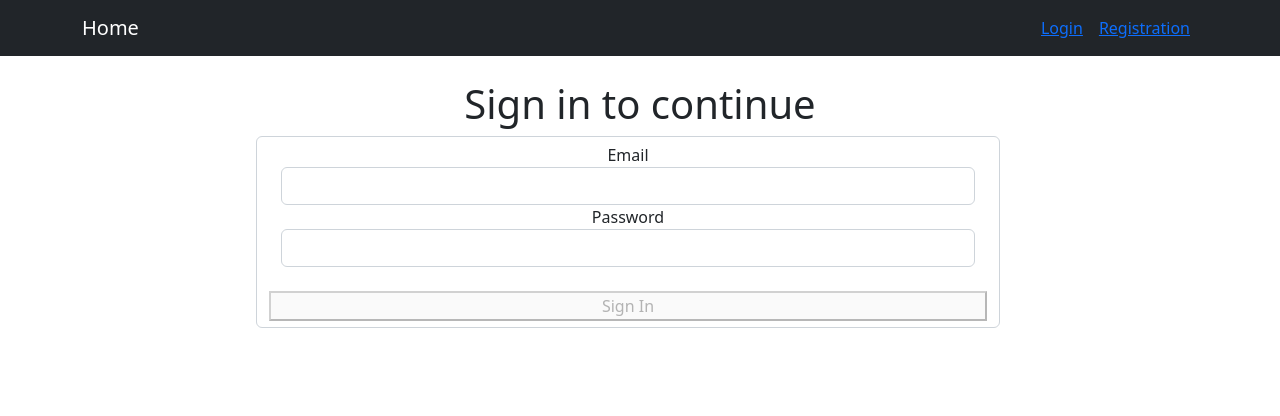
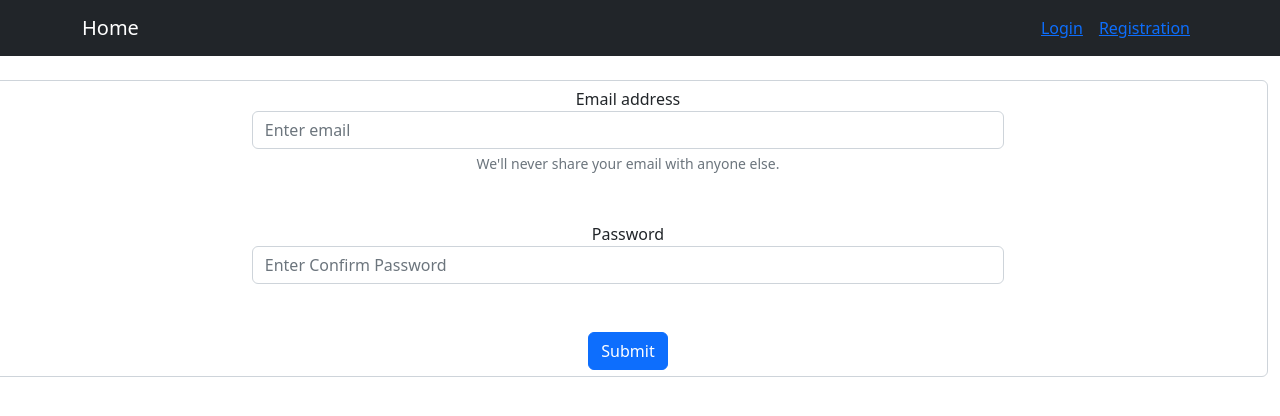
Before and after one commit to darkling10/Intern-project, a React (Create React App) app in the folder intern-frontend/: page /login in a window 1280 px wide. Shown: the top 416 px of the page. Built offline with nearby package versions, Linux system fonts and the light colour scheme.

Commit message:
Login Form created

```diff
--- a/intern-frontend/src/components/Form/FormDemo.js
+++ /dev/null
@@ -1,31 +0,0 @@
-import React, { useState } from "react";
-
-const FormDemo = () => {
-  const [first, setfirst] = useState("");
-  const submitHandler = async (e) => {
-    e.preventDefault();
-    console.log(first);
-
-    let response = await fetch("http://localhost:8080/demo", {
-      method: "GET",
-    });
-    console.log(response);
-  };
-
-  const changeHandler = (e) => {
-    setfirst(e.target.value);
-    // console.log(e.target.value)
-  };
-  return (
-    <div>
-      <form onSubmit={submitHandler} method="get" action="/demo">
-        <label htmlFor="name"></label>
-        <input type="name" id="name" name="name" onChange={changeHandler} />
-
-        <button type="submit">Submit</button>
-      </form>
-    </div>
-  );
-};
-
-export default FormDemo;
--- a/intern-frontend/src/components/Form/FormLogin.js
+++ b/intern-frontend/src/components/Form/FormLogin.js
@@ -1,16 +1,88 @@
-import React, { useState } from "react";
+import React, { useState, useEffect } from "react";
+import classes from "./FormLogin.module.css";
+import { setItem } from "../../services/getList";
+import axios from "axios";
 
 const FormLogin = () => {
+  const [inputField, setInputField] = useState({
+    email: "",
 
+    password: "",
+  });
 
+  const [errorField, setErrorField] = useState({
+    emailErr: "",
 
-  const submitHandler = (e) => {
-    e.preventDefault();
-    console.log(e.target);
+    passwordErr: "",
+  });
+
+  const inputHandler = (event) => {
+    setInputField({ ...inputField, [event.target.name]: event.target.value });
+  };
+
+  const handleSubmit = async (event) => {
+    event.preventDefault();
+
+    if (validForm(inputField)) {
+      const user = {
+        email: inputField.email,
+
+        password: inputField.password,
+      };
+
+      try {
+        setItem(user);
+      } catch (e) {
+        return e;
+      }
+    } else {
+      console.log("invalid");
+    }
+  };
+
+  const validForm = (inputField) => {
+    let formIsValid = true;
+
+    const validEmailRegex = RegExp(
+      /^(([^<>()[\]\.,;:\s@\"]+(\.[^<>()[\]\.,;:\s@\"]+)*)|(\".+\"))@(([^<>()[\]\.,;:\s@\"]+\.)+[^<>()[\]\.,;:\s@\"]{2,})$/i
+    );
+
+    setErrorField({
+      emailErr: "",
+
+      passwordErr: "",
+    });
+
+    if (inputField.email === "") {
+      formIsValid = false;
+      setErrorField((prevState) => ({
+        ...prevState,
+        emailErr: "Please enter valid email",
+      }));
+    }
+
+    if (inputField.email !== "" && !validEmailRegex.test(inputField.email)) {
+      formIsValid = false;
+      setErrorField((prevState) => ({
+        ...prevState,
+        emailErr: "Email is not valid",
+      }));
+    }
+
+    if (inputField.password === "") {
+      formIsValid = false;
+      setErrorField((prevState) => ({
+        ...prevState,
+        passwordErr: "Please enter valid password",
+      }));
+    }
+
+    return formIsValid;
   };
 
   return (
-    <form className="form-control row" onSubmit={submitHandler}>
+    <>
+      <form className="form-control row" method="post" action="/login-user">
         <div style={{ margin: "auto", width: "60%" }}>
           <div className="form-group row">
             <label htmlFor="email">Email address</label>
@@ -21,13 +93,20 @@ const FormLogin = () => {
               id="email"
               aria-describedby="emailHelp"
               placeholder="Enter email"
+              value={inputField.email}
+              onChange={inputHandler}
+              autoComplete="off"
             />
+            {errorField.emailErr.length > 0 && (
+              <span className={classes.error}>{errorField.emailErr}</span>
+            )}
             <small id="emailHelp" className="form-text text-muted">
               We'll never share your email with anyone else.
             </small>
           </div>
+
           <br></br>
-
+          <br></br>
           <div className="form-group row">
             <label htmlFor="password">Password</label>
             <input
@@ -36,19 +115,26 @@ const FormLogin = () => {
               className="form-control"
               id="password"
               placeholder="Enter Confirm Password"
+              value={inputField.password}
+              onChange={inputHandler}
             />
+            {errorField.passwordErr.length > 0 && (
+              <span className={classes.error}>{errorField.passwordErr}</span>
+            )}
           </div>
+          <br></br>
 
           <br></br>
           <button
             type="submit"
             className="btn btn-primary"
-          onSubmit={submitHandler}
+            onClick={handleSubmit}
           >
             Submit
           </button>
         </div>
       </form>
+    </>
   );
 };
 
--- /dev/null
+++ b/intern-frontend/src/components/Form/FormLogin.module.css
@@ -0,0 +1,3 @@
+.error{
+    color:red;
+}
--- a/intern-frontend/src/components/Form/FormRegistration.js
+++ b/intern-frontend/src/components/Form/FormRegistration.js
@@ -12,7 +12,7 @@ const FormLogin = () => {
     cpassword: "",
   });
 
-  const [list, setList] = useState([]);
+
 
   const [errorField, setErrorField] = useState({
     nameErr: "",
@@ -38,16 +38,14 @@ const FormLogin = () => {
         phone:inputField.phone,
         password:inputField.password
       }
-      console.log(user)
+
       try {
-       axios.post("http://localhost:8080/users/add",user)
-       .then(response =>(
-        console.log(response)
-       ))
-
-      } catch (e) {}
+       setItem(user)
+      } catch (e) {
+        return e;
+      }
     } else {
-      console.log("invalid");
+      console.log("invalid")
     }
   };
 
--- a/intern-frontend/src/components/Form/FormikLogin.js
+++ /dev/null
@@ -1,107 +0,0 @@
-import React from "react";
-import { Formik } from "formik";
-
-
-const initialValues = {
-  email: "",
-  password: ""
-};
-
-const validate = (values) => {
-  let errors = {};
-  const regex = /^[^\s@]+@[^\s@]+\.[^\s@]{2,}$/i;
-
-  if (!values.email) {
-    errors.email = "Email is required";
-  } else if (!regex.test(values.email)) {
-    errors.email = "Invalid Email";
-  }
-
-  if (!values.password) {
-    errors.password = "Password is required";
-  } else if (values.password.length < 4) {
-    errors.password = "Password too short";
-  }
-
-  return errors;
-};
-
-const submitForm = (values) => {
-  console.log(values);
-};
-
-const FormikLogin = () => {
-  return (
-    <Formik
-      initialValues={initialValues}
-      validate={validate}
-      onSubmit={submitForm}
-    >
-      {(formik) => {
-        const {
-          values,
-          handleChange,
-          handleSubmit,
-          errors,
-          touched,
-          handleBlur,
-          isValid,
-          dirty
-        } = formik;
-        return (
-          <div className="container"  style={{ margin: "auto", width: "60%" }}>
-            <h1>Sign in to continue</h1>
-            <form onSubmit={handleSubmit} className="form-control row">
-              <div className="form-row">
-                <label htmlFor="email">Email</label>
-                <input
-                  type="email"
-                  name="email"
-                  id="email"
-
-                  value={values.email}
-                  onChange={handleChange}
-                  onBlur={handleBlur}
-                  className={
-                    errors.email && touched.email ? "input-error" : "form-control"
-                  }
-                />
-                {errors.email && touched.email && (
-                  <span className="error">{errors.email}</span>
-                )}
-              </div>
-
-              <div className="form-row">
-                <label htmlFor="password">Password</label>
-                <input
-                  type="password"
-                  name="password"
-                  id="password"
-                  value={values.password}
-                  onChange={handleChange}
-                  onBlur={handleBlur}
-                  className={
-                    errors.password && touched.password ? "input-error" : "form-control"
-                  }
-                />
-                {errors.password && touched.password && (
-                  <span className="error">{errors.password}</span>
-                )}
-              </div>
-                <br></br>
-              <button
-                type="submit"
-                className={!(dirty && isValid) ? "disabled-btn" : "btn btn-primary"}
-                disabled={!(dirty && isValid)}
-              >
-                Sign In
-              </button>
-            </form>
-          </div>
-        );
-      }}
-    </Formik>
-  );
-};
-
-export default FormikLogin;
--- a/intern-frontend/src/components/Login.js
+++ b/intern-frontend/src/components/Login.js
@@ -1,14 +1,13 @@
 import React from "react";
-import FormikLogin from "./Form/FormikLogin";
-import { Card } from "react-bootstrap";
+import FormLogin from "./Form/FormLogin";
+
 import NavbarUser from "./widget/Navbar";
-import FormLogin from "./Form/FormLogin";
 
 function Login() {
   return (
     <>
       <NavbarUser />
-      <FormikLogin />
+      <FormLogin />
     </>
   );
 }
--- a/intern-frontend/src/components/Registration.js
+++ b/intern-frontend/src/components/Registration.js
@@ -1,6 +1,6 @@
 import React from "react";
 import FormRegistration from "../components/Form/FormRegistration";
-import FormDemo from "./Form/FormDemo";
+
 import NavbarUser from "./widget/Navbar";
 
 
--- a/intern-frontend/src/services/getList.js
+++ b/intern-frontend/src/services/getList.js
@@ -26,7 +26,29 @@ export async function setItem(item) {
     password:item.password
 
   }))
+}
 
 
+export async function checkLogin(item){
+  const data = await fetch("http://localhost:8080/users/login", {
+    method: "POST",
+    headers: {
+      "Content-Type": "application/json",
 
+    },
+    body: JSON.stringify({
+
+      email:item.email,
+      password:item.password
+
+    }),
+  });
+
+  console.log(JSON.stringify({
+
+    email:item.email,
+
+    password:item.password
+
+  }))
 }
```
Also changed, not shown: 1 other file (tests, documents, lock files or other folders). Lines whose indentation alone changed are shown as unchanged.
